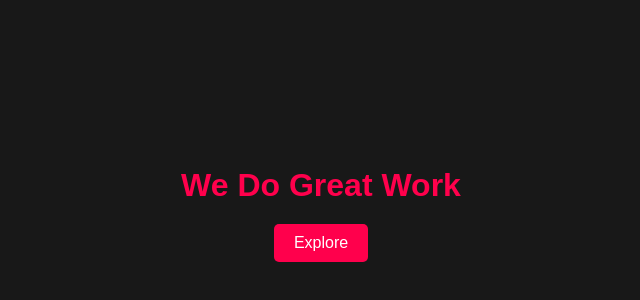
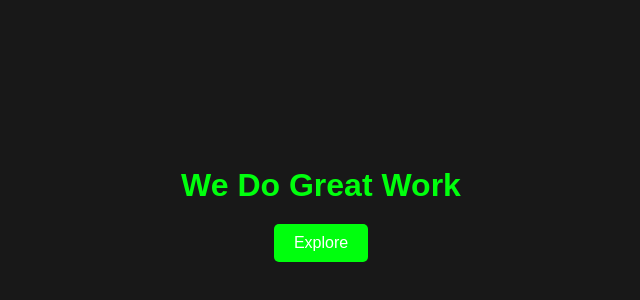
Before and after one commit to RaviRanjanSahu/My-2-Git, a plain HTML site: page index.html in a window 1280 px wide. Shown: the part 186-486 px from the top of the page, without its empty margins (319-959 px from the left). Drawn offline with Linux system fonts and the light colour scheme.

Commit message:
Second Commit

```diff
--- a/style.css
+++ b/style.css
@@ -24,7 +24,7 @@ body {
 }
 
 h1 {
-    color: rgb(255, 0, 76);
+    color: rgb(0, 255, 13);
     text-align: center;
 }
 
@@ -32,7 +32,7 @@ button {
     padding: 10px 20px;
     font-size: 16px;
     color: white;
-    background-color: rgb(255, 0, 76);
+    background-color: rgb(0, 255, 13);
     border: none;
     border-radius: 5px;
     cursor: pointer;
```
